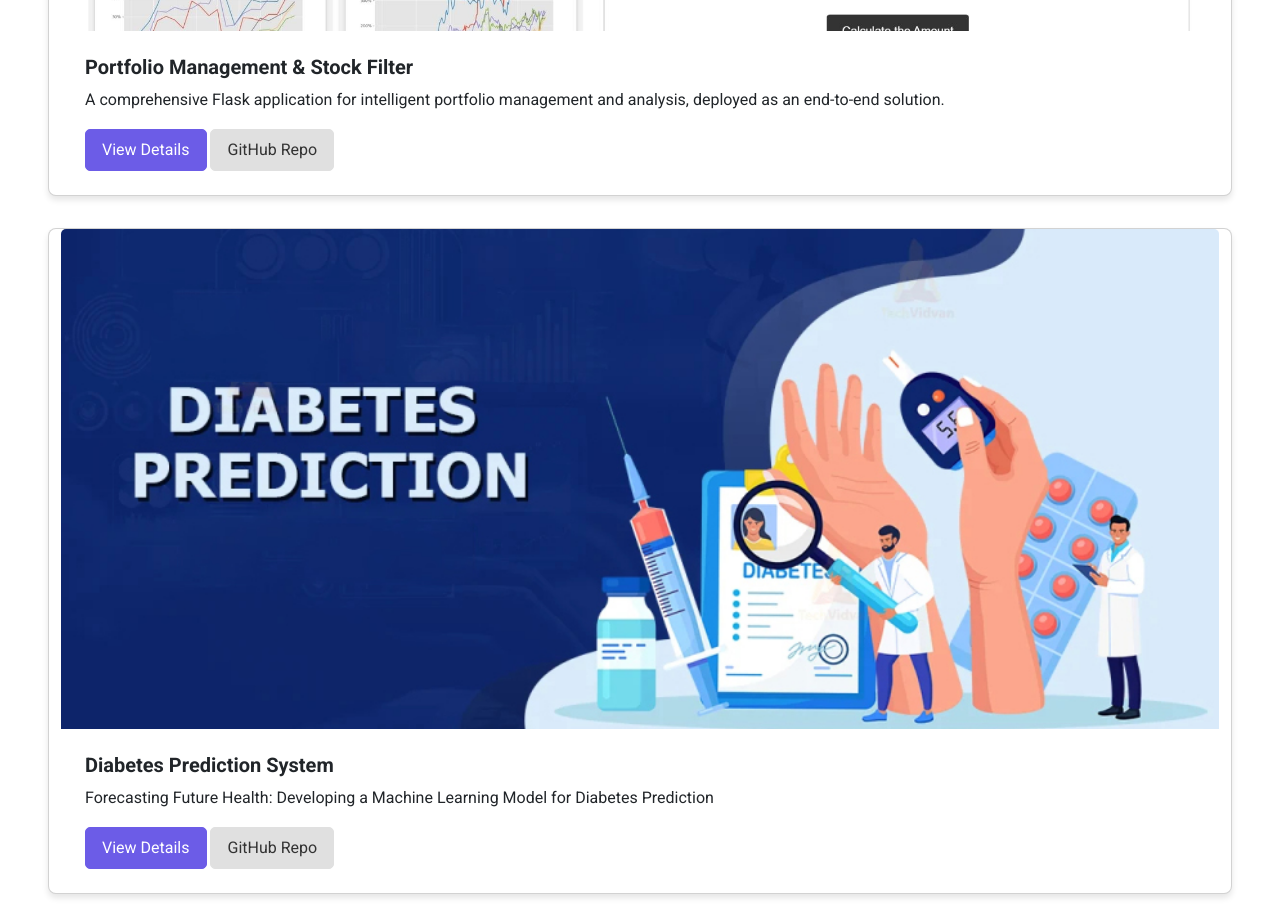
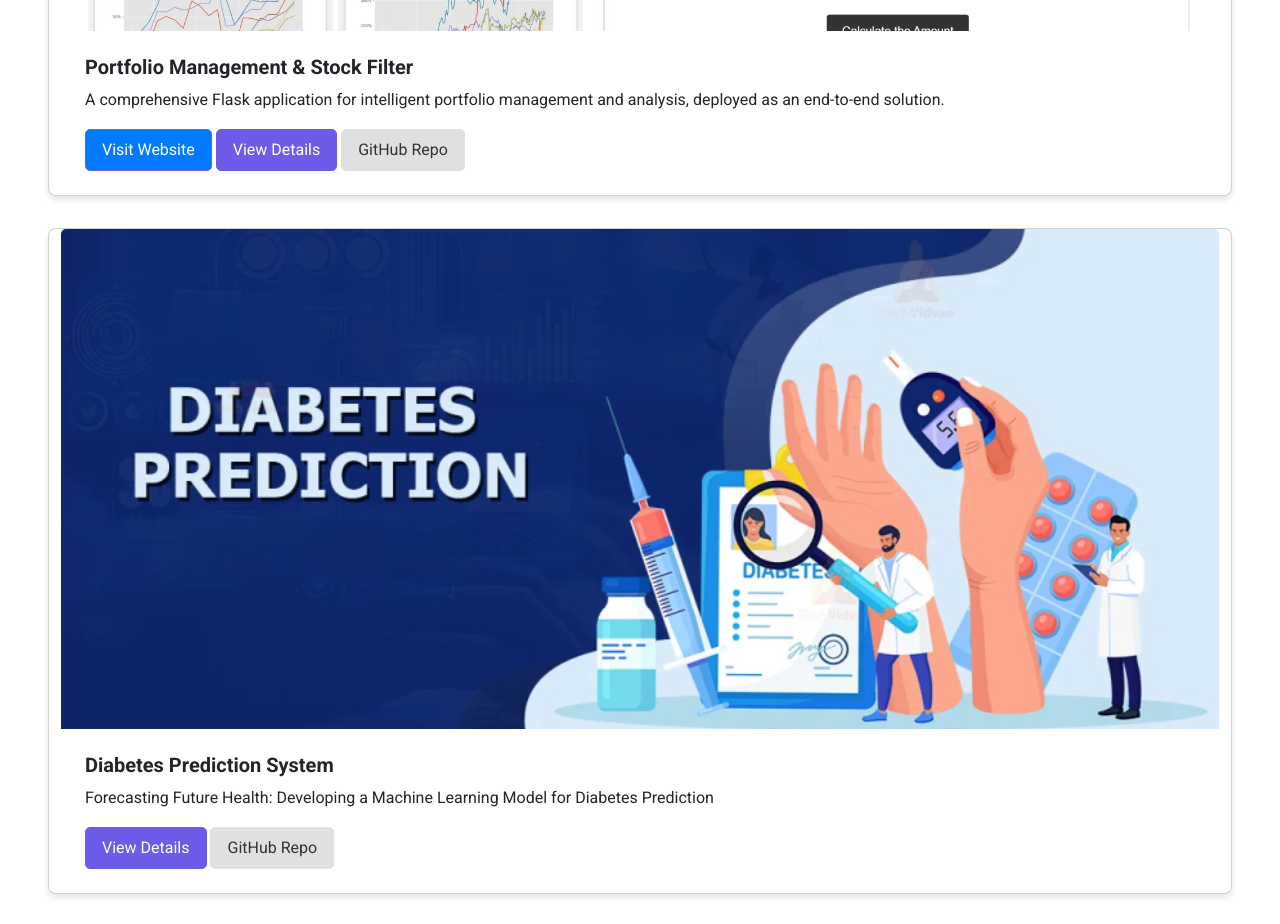
Before and after one commit to akshaykumarbedre/akshaykumarbedre.github.io, a plain HTML site: page index.html in a window 1280 px wide. Shown: the part 2720-3644 px from the top of the page. Drawn offline with nearby package versions, Linux system fonts and the light colour scheme.

Commit message:
google anylis

```diff
--- a/index.html
+++ b/index.html
@@ -178,7 +178,7 @@
                         <p class="card-text">A comprehensive Flask application for intelligent portfolio management and
                             analysis, deployed as an end-to-end solution.</p>
 
-                            <!-- <a href="https://rb.gy/895jmm" class="btn btn-primary live">Visit Website </a> -->
+                            <a href="https://rb.gy/q8nr5l" class="btn btn-primary live">Visit Website </a>
 
                         <a href="#" class="btn btn-primary" onclick="showProjectDetails('portfolioManagement')">View
                             Details</a>
```
